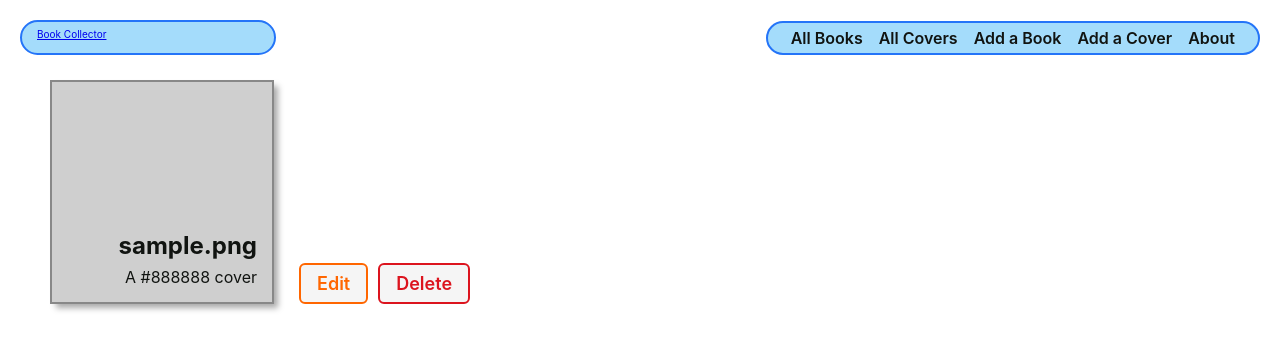
After one commit to Johny270/book-collector, a Django app: page /covers/1/ in a window 1280 px wide. The commit adds this page. Shown: the top 350 px of the page. Run offline with Django 4.2, Linux system fonts and the light colour scheme; tables that the repository leaves empty hold one stand-in row (values such as "Sample post").

Commit message:
Implement update, delete and create on Cover model

```diff
--- a/main_app/admin.py
+++ b/main_app/admin.py
@@ -1,6 +1,7 @@
 from django.contrib import admin
-from .models import Book, Review
+from .models import Book, Review, Cover
 
 # Register your models here.
 admin.site.register(Book)
 admin.site.register(Review)
+admin.site.register(Cover)
--- a/main_app/models.py
+++ b/main_app/models.py
@@ -1,5 +1,6 @@
 from django.db import models
 from django.urls import reverse
+from datetime import date
 
 # Create your models here.
 ReviewTypes = (
@@ -20,6 +21,9 @@ class Book(models.Model):
   def get_absolute_url(self):
     return reverse('book-detail', kwargs={'book_id': self.id})
 
+  def review_for_today(self):
+    return self.review_set.filter(date=date.today()).count() >= len(ReviewTypes)
+
 class Review(models.Model):
   date = models.DateField()
   review_type = models.CharField(
@@ -36,3 +40,13 @@ class Review(models.Model):
 
   class Meta:
     ordering = ['-date']
+
+class Cover(models.Model):
+  cover_type = models.CharField(max_length=50)
+  color = models.CharField(max_length=20)
+
+  def __str__(self):
+    return self.cover_type
+
+  def get_absolute_url(self):
+    return reverse('cover-detail', kwargs={'pk': self.id})
--- /dev/null
+++ b/main_app/static/css/covers/cover-detail.css
@@ -0,0 +1,52 @@
+main {
+  display: flex;
+  align-items: flex-end;
+  justify-content: flex-start;
+  min-height: auto;
+}
+
+.card {
+  width: 224px;
+  height: 224px;
+  margin: 25px 25px 15px 40px;
+  border: solid 2px;
+  box-shadow: var(--card-box-shadow);
+  position: relative;
+}
+
+.card-bg{
+  opacity: .4;
+  position: absolute;
+  display: inline-flex;
+  top: 0;
+  left: 0;
+  width: 100%;
+  height: 100%;
+}
+
+.card-content {
+  padding: 15px;
+  height: 100%;
+  width: 100%;
+  display: flex;
+  align-items: flex-end;
+  justify-content: flex-end;
+  flex-direction: column;
+  color: var(--text-color);
+}
+
+.btn {
+  margin-bottom: 15px;
+}
+
+.card h2 {
+  margin: 7px 0;
+  font-size: var(--font-xl);
+  z-index: 1;
+}
+
+.card p {
+  margin: 0;
+  font-size: var(--font-reg);
+  z-index: 1;
+}
--- a/main_app/templates/base.html
+++ b/main_app/templates/base.html
@@ -22,7 +22,9 @@
     <nav>
       <ul>
         <li><a href="{% url 'book-index' %}">All Books</a></li>
+        <li><a href="{% url 'cover-index' %}">All Covers</a></li>
         <li><a href="{% url 'book-create' %}">Add a Book</a></li>
+        <li><a href="{% url 'cover-create' %}">Add a Cover</a></li>
         <li><a href="{% url 'about' %}">About</a></li>
       </ul>
     </nav>
--- a/main_app/templates/books/detail.html
+++ b/main_app/templates/books/detail.html
@@ -71,6 +71,11 @@
         class="subsection-content"
         autocomplete="off"
       >
+        {% if book.review_for_today %}
+        <p class="reviewed">{{book.name}} has received all its reviews for today!</p>
+        {% else %}
+          <p class="noreviewed">{{book.name}} need reviews!</p>
+        {% endif %}
         {% csrf_token %}
         {{ review_form.as_p }}
         <button type="submit" class="btn submit">Add Review</button>
--- /dev/null
+++ b/main_app/templates/main_app/cover_detail.html
@@ -0,0 +1,24 @@
+{% extends 'base.html' %}
+{% load static %}
+
+{% block head %}
+<link
+  rel="stylesheet"
+  type="text/css"
+  href="{% static 'css/covers/cover-detail.css' %}"
+/>
+{% endblock %}
+
+{% block content %}
+
+<div class="card" style="border-color: {{ cover.color }}">
+  <div class="card-bg" style="background-color: {{ cover.color }}"></div>
+  <div class="card-content">
+    <h2>{{ cover.cover_type }}</h2>
+    <p>A {{ cover.color }} cover</p>
+  </div>
+</div>
+<a href="{% url 'cover-update' cover.id %}" class="btn warn">Edit</a>
+<a href="{% url 'cover-delete' cover.id %}" class="btn danger">Delete</a>
+
+{% endblock %}
--- a/main_app/urls.py
+++ b/main_app/urls.py
@@ -10,4 +10,9 @@ urlpatterns = [
     path('books/<int:pk>/update', views.BookUpdate.as_view(), name='book-update'),
     path('books/<int:pk>/delete', views.BookDelete.as_view(), name='book-delete'),
     path('books/<int:book_id>/add-review/', views.add_review, name='add-review'),
+    path('covers/create/', views.CoverCreate.as_view(), name='cover-create'),
+    path('covers/<int:pk>/', views.CoverDetail.as_view(), name ='cover-detail'),
+    path('covers/', views.CoverList.as_view(), name='cover-index'),
+    path('covers/<int:pk>/update/', views.CoverUpdate.as_view(), name='cover-update'),
+    path('covers/<int:pk>/delete/', views.CoverDelete.as_view(), name='cover-delete'),
 ]
--- a/main_app/views.py
+++ b/main_app/views.py
@@ -1,7 +1,8 @@
 from django.shortcuts import render
 from django.http import HttpResponse
+from django.views.generic import ListView, DetailView
 from django.views.generic.edit import CreateView, UpdateView, DeleteView
-from .models import Book
+from .models import Book, Cover
 from .forms import ReviewForm
 from django.shortcuts import render, redirect
 
@@ -20,6 +21,24 @@ class BookUpdate(UpdateView):
 class BookDelete(DeleteView):
   model = Book
   success_url = '/books/'
+
+class CoverCreate(CreateView):
+  model = Cover
+  fields = '__all__'
+
+class CoverList(ListView):
+  model = Cover
+
+class CoverDetail(DetailView):
+  model = Cover
+
+class CoverUpdate(UpdateView):
+  model = Cover
+  fields = ['cover_type', 'color']
+
+class CoverDelete(DeleteView):
+  model = Cover
+  success_url = '/covers/'
 
 def home(request):
   return HttpResponse('<h1>Hellow World</h1>')
```
Also changed, not shown: main_app/static/css/books/book-detail.css (+4 -4 lines), main_app/static/css/covers/cover-index.css (added, +64 -0 lines), main_app/templates/main_app/cover_confirm_delete.html (added, +23 -0 lines), main_app/templates/main_app/cover_form.html (added, +25 -0 lines), main_app/templates/main_app/cover_list.html (added, +36 -0 lines), main_app/migrations/0003_cover_alter_review_options.py (added), main_app/migrations/0004_rename_cover_type_cover_name.py (added), main_app/migrations/0005_rename_name_cover_cover_type.py (added).
